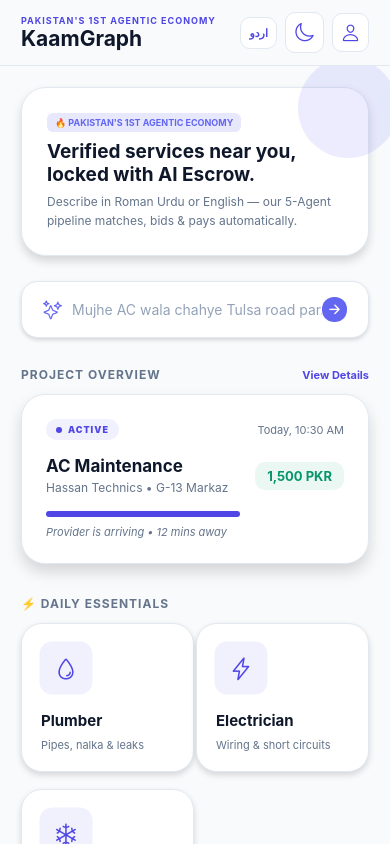
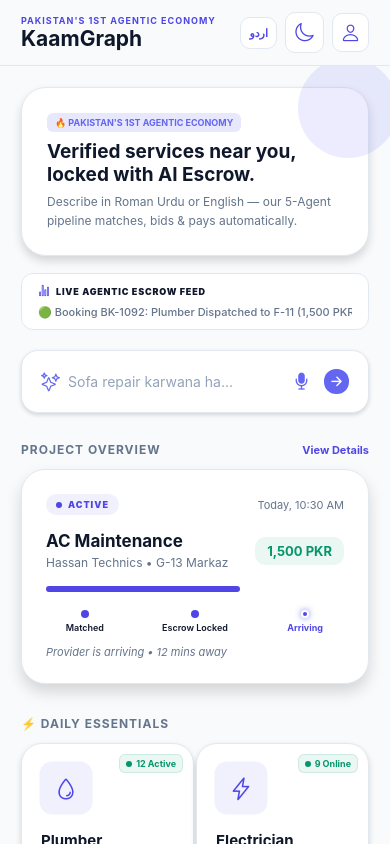
Before and after one commit to devhassanalikhan/gigconnect-pk, a React Native app in the folder mobile/: screen /Home in a window 390 px wide. Built offline with nearby package versions, Linux system fonts and the light colour scheme; no server answers.

Commit message:
feat(home): add live escrow ticker, cycled Roman Urdu prompts, mic search, and online provider badges

```diff
--- a/mobile/screens/HomeScreen.tsx
+++ b/mobile/screens/HomeScreen.tsx
@@ -15,6 +15,7 @@ import {
   Alert,
   Animated,
   Easing,
+  FlatList,
 } from 'react-native';
 import { SafeAreaView } from 'react-native-safe-area-context';
 import { Ionicons } from '@expo/vector-icons';
@@ -34,12 +35,13 @@ interface Category {
   color: string;
   description: string;
   descUrdu: string;
+  onlineBadge?: string;
 }
 
 const DAILY_ESSENTIALS: Category[] = [
-  { id: 'Plumber', name: 'Plumber', urdu: 'پلمبر', icon: 'water-outline', color: '#3b82f6', description: 'Pipes, nalka & leaks', descUrdu: 'نلکہ، پائپ اور لیکس' },
-  { id: 'Electrician', name: 'Electrician', urdu: 'الیکٹریشین', icon: 'flash-outline', color: '#eab308', description: 'Wiring & short circuits', descUrdu: 'وائرنگ اور شارٹ سرکٹ' },
-  { id: 'AC Technician', name: 'AC Tech', urdu: 'اے سی ٹیکنیشین', icon: 'snow-outline', color: '#06b6d4', description: 'Cooling & gas refill', descUrdu: 'کولنگ اور گیس ریفل' },
+  { id: 'Plumber', name: 'Plumber', urdu: 'پلمبر', icon: 'water-outline', color: '#3b82f6', description: 'Pipes, nalka & leaks', descUrdu: 'نلکہ، پائپ اور لیکس', onlineBadge: '12 Active' },
+  { id: 'Electrician', name: 'Electrician', urdu: 'الیکٹریشین', icon: 'flash-outline', color: '#eab308', description: 'Wiring & short circuits', descUrdu: 'وائرنگ اور شارٹ سرکٹ', onlineBadge: '9 Online' },
+  { id: 'AC Technician', name: 'AC Tech', urdu: 'اے سی ٹیکنیشین', icon: 'snow-outline', color: '#06b6d4', description: 'Cooling & gas refill', descUrdu: 'کولنگ اور گیس ریفل', onlineBadge: '15 Online' },
 ];
 
 const HOME_SERVICES: Category[] = [
@@ -64,6 +66,50 @@ export default function HomeScreen() {
   // Worker Dashboard state
   const [isOnline, setIsOnline] = useState(false);
   const [escrowBalance, setEscrowBalance] = useState(14500);
+
+  // Animated placeholders sequence
+  const PLACEHOLDERS = [
+    "Toti kharab ho gai ha...",
+    "Sofa repair karwana ha...",
+    "G-11 mein plumber chahye...",
+    "Ghar ki deep cleaning krni ha...",
+    "Bijli ka short circuit check karein...",
+    "Mujhe AC wala chahye Tulsa road par...",
+  ];
+  const [placeholderIndex, setPlaceholderIndex] = useState(0);
+
+  React.useEffect(() => {
+    const timer = setInterval(() => {
+      setPlaceholderIndex((prev) => (prev + 1) % PLACEHOLDERS.length);
+    }, 3000);
+    return () => clearInterval(timer);
+  }, []);
+
+  // Live Escrow Activity Ticker Scrolling
+  const ESCROW_TRANSACTIONS = [
+    { id: '1', text: "🟢 Booking BK-788C42: Deep Cleaning Escrow Secured (3,000 PKR)" },
+    { id: '2', text: "🟢 Booking BK-1092: Plumber Dispatched to F-11 (1,500 PKR)" },
+    { id: '3', text: "🟢 Booking BK-9051: Electrician Job Completed in G-13 (1,800 PKR)" },
+    { id: '4', text: "🟢 Booking BK-4112: AC Maintenance Escrow Released (2,000 PKR)" },
+    { id: '5', text: "🟢 Booking BK-3329: Carpenter Assigned to DHA Phase II (2,200 PKR)" },
+    { id: '6', text: "🟢 Booking BK-8172: Painter Material Cost Escrow Locked (4,500 PKR)" },
+  ];
+  const tickerRef = React.useRef<FlatList>(null);
+  const scrollIndex = React.useRef(0);
+
+  React.useEffect(() => {
+    const tickerInterval = setInterval(() => {
+      if (tickerRef.current && ESCROW_TRANSACTIONS.length > 0) {
+        scrollIndex.current = (scrollIndex.current + 1) % ESCROW_TRANSACTIONS.length;
+        tickerRef.current.scrollToIndex({
+          index: scrollIndex.current,
+          animated: true,
+          viewPosition: 0,
+        });
+      }
+    }, 4000);
+    return () => clearInterval(tickerInterval);
+  }, []);
 
   // Pulsing animation for icons
   const pulseAnim = React.useRef(new Animated.Value(1)).current;
@@ -156,7 +202,7 @@ export default function HomeScreen() {
         {userRole === 'client' ? (
           <>
             {/* Hero Card */}
-            <View style={[styles.heroCard, { backgroundColor: colors.cardBackground, borderColor: colors.border, borderRadius: rBorderRadius(24), padding: rPadding(24), marginBottom: rMargin(24), ...getShadow(5) }]}>
+            <View style={[styles.heroCard, { backgroundColor: colors.cardBackground, borderColor: colors.border, borderRadius: rBorderRadius(24), padding: rPadding(24), marginBottom: rMargin(16), ...getShadow(5) }]}>
               <View style={styles.heroTextContent}>
                 <Text style={[styles.heroBadge, { fontSize: rFontSize(9), paddingHorizontal: rPadding(8), paddingVertical: rPadding(4), borderRadius: rBorderRadius(6) }]}>{t.heroBadgeText}</Text>
                 <Text style={[styles.heroTitle, { color: colors.text, fontSize: rFontSize(18), marginBottom: rMargin(6) }]}>{t.heroTitleText}</Text>
@@ -165,19 +211,51 @@ export default function HomeScreen() {
               <View style={styles.heroGlowDot} />
             </View>
 
+            {/* Live Escrow Activity Ticker */}
+            <View style={[styles.tickerWrapper, { backgroundColor: colors.cardBackground, borderColor: colors.border, borderRadius: rBorderRadius(12) }]}>
+              <View style={styles.tickerHeader}>
+                <Ionicons name="stats-chart-outline" size={rIconSize(12)} color={colors.primary} />
+                <Text style={[styles.tickerTitle, { color: colors.text }]}>LIVE AGENTIC ESCROW FEED</Text>
+              </View>
+              <FlatList
+                ref={tickerRef}
+                horizontal
+                data={ESCROW_TRANSACTIONS}
+                keyExtractor={(item) => item.id}
+                showsHorizontalScrollIndicator={false}
+                onScrollToIndexFailed={() => {}}
+                renderItem={({ item }) => (
+                  <View style={styles.tickerItem}>
+                    <Text style={[styles.tickerItemText, { color: colors.textMuted }]}>
+                      {item.text}
+                    </Text>
+                    <Text style={[styles.tickerDivider, { color: colors.border }]}>•</Text>
+                  </View>
+                )}
+              />
+            </View>
+
             {/* AI Search Prompt Trigger */}
             <TouchableOpacity
-              style={[styles.searchBarTrigger, { backgroundColor: colors.cardBackground, borderColor: colors.border, borderRadius: rBorderRadius(16), paddingHorizontal: rPadding(20), paddingVertical: rPadding(14), marginBottom: rMargin(28), ...getShadow(2) }]}
+              style={[styles.searchBarTrigger, { backgroundColor: colors.cardBackground, borderColor: colors.border, borderRadius: rBorderRadius(16), paddingHorizontal: rPadding(18), paddingVertical: rPadding(14), marginBottom: rMargin(28), ...getShadow(2) }]}
               onPress={() => navigation.navigate('AI Match')}
               activeOpacity={0.8}
             >
-              <Ionicons name="sparkles-outline" size={rIconSize(18)} color="#6366f1" style={{ marginRight: rMargin(10) }} />
+              <Ionicons name="sparkles-outline" size={rIconSize(18)} color="#6366f1" style={{ marginRight: rMargin(8) }} />
               <TextInput
                 style={[styles.searchPlaceholder, { color: colors.text, fontSize: rFontSize(13), flex: 1 }]}
-                placeholder={t.searchHint}
+                placeholder={PLACEHOLDERS[placeholderIndex]}
                 placeholderTextColor="#94a3b8"
                 editable={false}
               />
+              <TouchableOpacity
+                style={{ padding: rPadding(4), marginRight: rMargin(8) }}
+                onPress={() => {
+                  Alert.alert("Voice Search", "Listening... Speak your Roman Urdu query now.");
+                }}
+              >
+                <Ionicons name="mic" size={rIconSize(20)} color="#6366f1" />
+              </TouchableOpacity>
               <View style={[styles.arrowIconWrapper, { backgroundColor: '#6366f1', width: rSpacing(24), height: rSpacing(24), borderRadius: rBorderRadius(12) }]}>
                 <Ionicons name="arrow-forward" size={rIconSize(14)} color="#ffffff" />
               </View>
@@ -213,6 +291,25 @@ export default function HomeScreen() {
               <View style={styles.progressBarBg}>
                 <View style={[styles.progressBarFill, { backgroundColor: colors.primary, width: '65%' }]} />
               </View>
+
+              {/* Agent Nodes Horizontal Tracking */}
+              <View style={styles.agentNodesWrapper}>
+                <View style={styles.agentNode}>
+                  <View style={[styles.nodeDot, { backgroundColor: colors.primary }]} />
+                  <Text style={[styles.nodeText, { color: colors.text, fontWeight: '600' }]}>Matched</Text>
+                </View>
+                <View style={styles.nodeLine} />
+                <View style={styles.agentNode}>
+                  <View style={[styles.nodeDot, { backgroundColor: colors.primary }]} />
+                  <Text style={[styles.nodeText, { color: colors.text, fontWeight: '600' }]}>Escrow Locked</Text>
+                </View>
+                <View style={styles.nodeLine} />
+                <View style={styles.agentNode}>
+                  <View style={[styles.nodeDot, styles.glowingNodeDot, { backgroundColor: colors.primary }]} />
+                  <Text style={[styles.nodeText, { color: colors.primary, fontWeight: '700' }]}>Arriving</Text>
+                </View>
+              </View>
+
               <Text style={[styles.progressLabel, { color: colors.textMuted }]}>
                 {language === 'en' ? 'Provider is arriving' : 'ورکر آ رہا ہے'} • 12 mins away
               </Text>
@@ -224,9 +321,17 @@ export default function HomeScreen() {
               {DAILY_ESSENTIALS.map((c) => (
                 <TouchableOpacity
                   key={c.id}
-                  style={[styles.categoryCard, { backgroundColor: colors.cardBackground, borderColor: colors.border, width: COLUMN_WIDTH, borderRadius: rBorderRadius(20), padding: rPadding(18), marginBottom: rMargin(16), ...getShadow(3) }]}
+                  style={[styles.categoryCard, { backgroundColor: colors.cardBackground, borderColor: colors.border, width: COLUMN_WIDTH, borderRadius: rBorderRadius(20), padding: rPadding(18), marginBottom: rMargin(16), position: 'relative', ...getShadow(3) }]}
                   onPress={() => handleCategoryPress(c.id)}
                 >
+                  {c.onlineBadge && (
+                    <View style={[styles.onlineBadge, { backgroundColor: colors.successLight, borderColor: colors.success + '20' }]}>
+                      <View style={[styles.onlineBadgeDot, { backgroundColor: colors.success }]} />
+                      <Text style={[styles.onlineBadgeText, { color: colors.success }]}>
+                        {c.onlineBadge}
+                      </Text>
+                    </View>
+                  )}
                   <Animated.View style={[styles.iconWrapper, { backgroundColor: colors.primaryLight, transform: [{ scale: pulseAnim }], width: rSpacing(48), height: rSpacing(48), borderRadius: rBorderRadius(12) }]}>
                     <Ionicons name={c.icon as any} size={rIconSize(22)} color={colors.primary} />
                   </Animated.View>
@@ -731,4 +836,94 @@ const styles = StyleSheet.create({
     alignItems: 'center',
     marginHorizontal: 4,
   },
+  tickerWrapper: {
+    paddingVertical: 10,
+    paddingHorizontal: 16,
+    borderRadius: 14,
+    borderWidth: 1,
+    marginBottom: 20,
+  },
+  tickerHeader: {
+    flexDirection: 'row',
+    alignItems: 'center',
+    gap: 6,
+    marginBottom: 6,
+  },
+  tickerTitle: {
+    fontSize: 9,
+    fontWeight: '900',
+    letterSpacing: 0.8,
+  },
+  tickerItem: {
+    flexDirection: 'row',
+    alignItems: 'center',
+    paddingRight: 16,
+  },
+  tickerItemText: {
+    fontSize: 11,
+    fontWeight: '500',
+  },
+  tickerDivider: {
+    marginLeft: 12,
+    marginRight: 12,
+    fontSize: 12,
+  },
+  agentNodesWrapper: {
+    flexDirection: 'row',
+    alignItems: 'center',
+    justifyContent: 'space-between',
+    marginTop: 10,
+    marginBottom: 12,
+  },
+  agentNode: {
+    alignItems: 'center',
+    flex: 1.2,
+  },
+  nodeDot: {
+    width: 8,
+    height: 8,
+    borderRadius: 4,
+    marginBottom: 4,
+  },
+  glowingNodeDot: {
+    shadowColor: '#6366f1',
+    shadowOffset: { width: 0, height: 0 },
+    shadowOpacity: 0.8,
+    shadowRadius: 6,
+    elevation: 4,
+    borderWidth: 2,
+    borderColor: '#ffffff',
+  },
+  nodeText: {
+    fontSize: 9,
+    textAlign: 'center',
+  },
+  nodeLine: {
+    height: 1,
+    backgroundColor: 'rgba(255,255,255,0.1)',
+    flex: 0.5,
+    marginTop: -14,
+  },
+  onlineBadge: {
+    position: 'absolute',
+    top: rPadding(10),
+    right: rPadding(10),
+    flexDirection: 'row',
+    alignItems: 'center',
+    paddingHorizontal: rPadding(6),
+    paddingVertical: rPadding(3),
+    borderRadius: rBorderRadius(6),
+    borderWidth: 1,
+    zIndex: 2,
+  },
+  onlineBadgeDot: {
+    width: 6,
+    height: 6,
+    borderRadius: 3,
+    marginRight: 4,
+  },
+  onlineBadgeText: {
+    fontSize: 9,
+    fontWeight: '700',
+  },
 });
```
